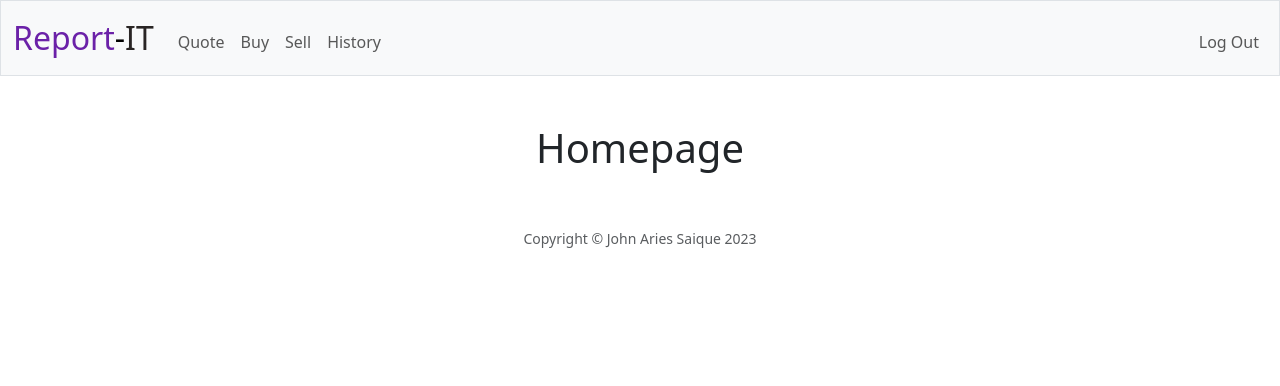
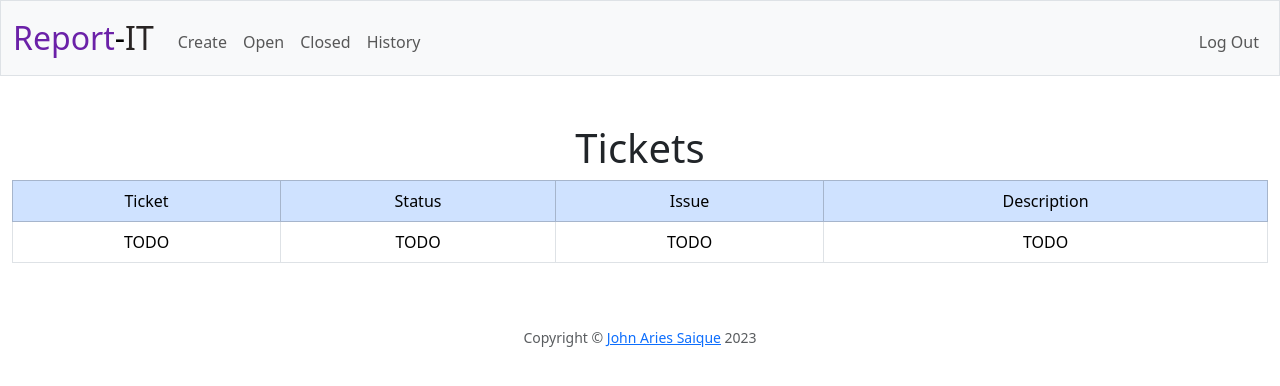
Before and after one commit to jsaique/report-it, a Flask app: page / in a window 1280 px wide. Shown: the top 386 px of the page. Run offline with Flask 3, Linux system fonts and the light colour scheme; a user stored in the database is signed in; some libraries are stand-ins or nearby versions.

Commit message:
Added login function and homepage

```diff
--- a/app.py
+++ b/app.py
@@ -62,16 +62,16 @@ def register():
             return apology('Password must be at least 8 characters long and contain at least one capital letter and one number', 400)
 
         # Username query
-        user = db.execute('SELECT * FROM users WHERE user = ?', username)
+        user = db.execute('SELECT * FROM users WHERE username = ?', username)
 
         # Check if the user exist
         if len(user) != 0:
             return apology('User already exist', 400)
 
         # Adding user to data.db
-        db.execute('INSERT INTO users (user, hash', username, generate_password_hash(password))
+        db.execute('INSERT INTO users (username, hash) VALUES (?, ?)', username, generate_password_hash(password))
 
-        user = db.execute('SELECT * FROM users WHERE user = ?', username)
+        user = db.execute('SELECT * FROM users WHERE username = ?', username)
 
         # User logged in
         session['user_id'] = user[0]['id']
@@ -126,3 +126,19 @@ def logout():
 
     # Redirect user to login form
     return redirect("/")
+
+@app.route('/create', methods=['GET', 'POST'])
+def create():
+    return apology('TODO')
+
+@app.route('/open')
+def open():
+    return apology('TODO')
+
+@app.route('/closed')
+def close():
+    return apology('TODO')
+
+@app.route('/history')
+def history():
+    return apology('TODO')
--- /dev/null
+++ b/requirements.txt
@@ -0,0 +1,4 @@
+cs50
+Flask
+Flask-Session
+requests
--- /dev/null
+++ b/templates/closed.html
@@ -0,0 +1,4 @@
+{% extends 'layout.html' %} {% block title %} Closed {% endblock %} {% block
+main %}
+<h1>Hello</h1>
+{% endblock %}
--- a/templates/index.html
+++ b/templates/index.html
@@ -1,4 +1,23 @@
 {% extends "layout.html" %} {% block title %} Homepage {% endblock %} {% block
 main %}
-<h1>Homepage</h1>
+<h1>Tickets</h1>
+
+<table class="table table-bordered table-hover table-stripped">
+  <thead class="thead-light">
+    <tr class="table-primary">
+      <td>Ticket</td>
+      <td>Status</td>
+      <td>Issue</td>
+      <td>Description</td>
+    </tr>
+  </thead>
+  <tbody>
+    <tr>
+      <td>TODO</td>
+      <td>TODO</td>
+      <td>TODO</td>
+      <td>TODO</td>
+    </tr>
+  </tbody>
+</table>
 {% endblock %}
--- a/templates/layout.html
+++ b/templates/layout.html
@@ -39,10 +39,12 @@
           {% if session["user_id"] %}
           <ul class="navbar-nav me-auto mt-2">
             <li class="nav-item">
-              <a class="nav-link" href="/quote">Quote</a>
+              <a class="nav-link" href="/create">Create</a>
             </li>
-            <li class="nav-item"><a class="nav-link" href="/buy">Buy</a></li>
-            <li class="nav-item"><a class="nav-link" href="/sell">Sell</a></li>
+            <li class="nav-item"><a class="nav-link" href="/open">Open</a></li>
+            <li class="nav-item">
+              <a class="nav-link" href="/closed">Closed</a>
+            </li>
             <li class="nav-item">
               <a class="nav-link" href="/history">History</a>
             </li>
@@ -79,7 +81,11 @@
     </main>
 
     <footer class="mb-5 small text-center text-muted">
-      Copyright &copy; John Aries Saique 2023
+      Copyright &copy;
+      <a href="https://johnariessaique.netlify.app/" target="_blank"
+        >John Aries Saique</a
+      >
+      2023
     </footer>
     <script
       src="https://cdn.jsdelivr.net/npm/bootstrap@5.3.0-alpha3/dist/js/bootstrap.bundle.min.js"
--- a/templates/login.html
+++ b/templates/login.html
@@ -19,7 +19,7 @@ main%}
       class="form-control mx-auto w-auto"
       id="password"
       name="password"
-      placeholder="Paswword"
+      placeholder="Password"
       type="password"
     />
   </div>
--- a/templates/register.html
+++ b/templates/register.html
@@ -31,6 +31,7 @@ block main %}
       id="confirmation"
       name="confirmation"
       placeholder="Confirm Password"
+      type="password"
     />
   </div>
   <button class="btn btn-primary" type="submit">Register</button>
```
Also changed, not shown: README.md (added), data.db, templates/history.html (added), 2 other files.
